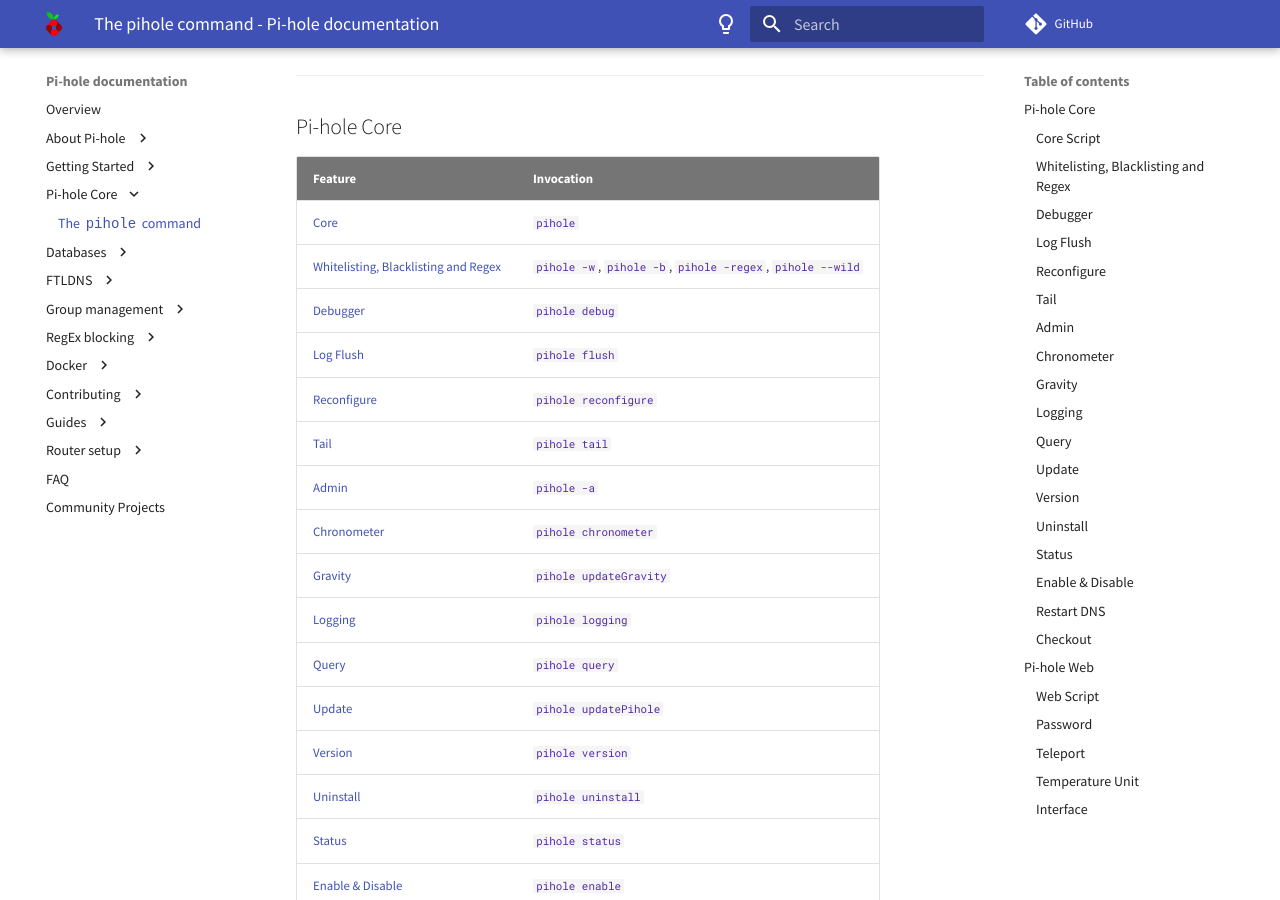
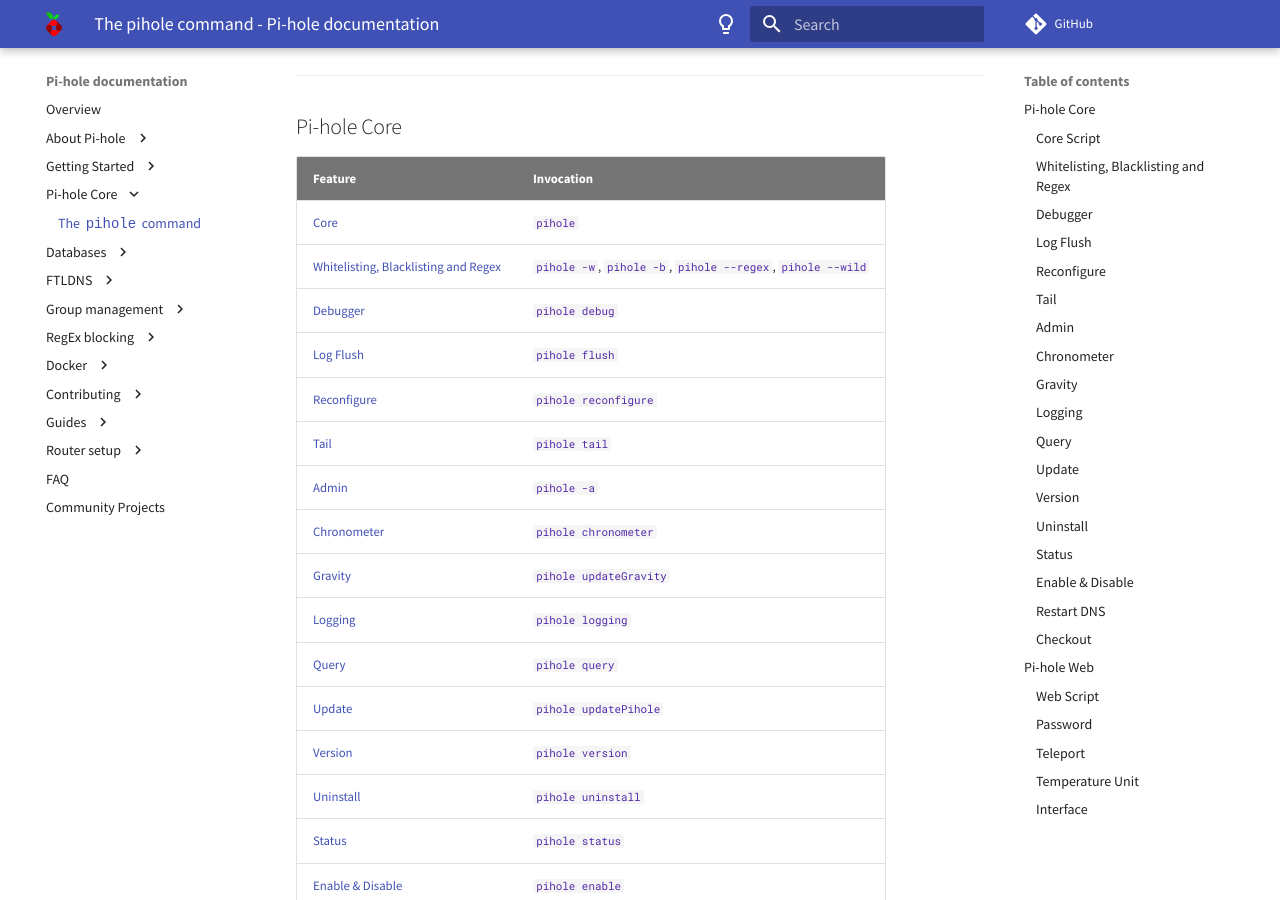
Before and after one commit to pi-hole/docs, an MkDocs documentation site: the page built from docs/core/pihole-command.md, in a window 1280 px wide and 900 px high, scrolled down 322 px. Built offline with MkDocs 1.6.1 and Material for MkDocs 9.7.7, drawn with Linux system fonts in a browser that asks for light colours; comment, search, counter and statistics services are not loaded.

```diff
--- a/docs/core/pihole-command.md
+++ b/docs/core/pihole-command.md
@@ -16,7 +16,7 @@ Pi-hole makes use of many commands, and here we will break down those required t
 | Feature | Invocation |
  -------------- | --------------
 [Core](#core-script) | `pihole`
-[Whitelisting, Blacklisting and Regex](#whitelisting-blacklisting-and-regex) | `pihole -w`, `pihole -b`, `pihole -regex`, `pihole --wild`
+[Whitelisting, Blacklisting and Regex](#whitelisting-blacklisting-and-regex) | `pihole -w`, `pihole -b`, `pihole --regex`, `pihole --wild`
 [Debugger](#debugger) | `pihole debug`
 [Log Flush](#log-flush) | `pihole flush`
 [Reconfigure](#reconfigure) | `pihole reconfigure`
```
